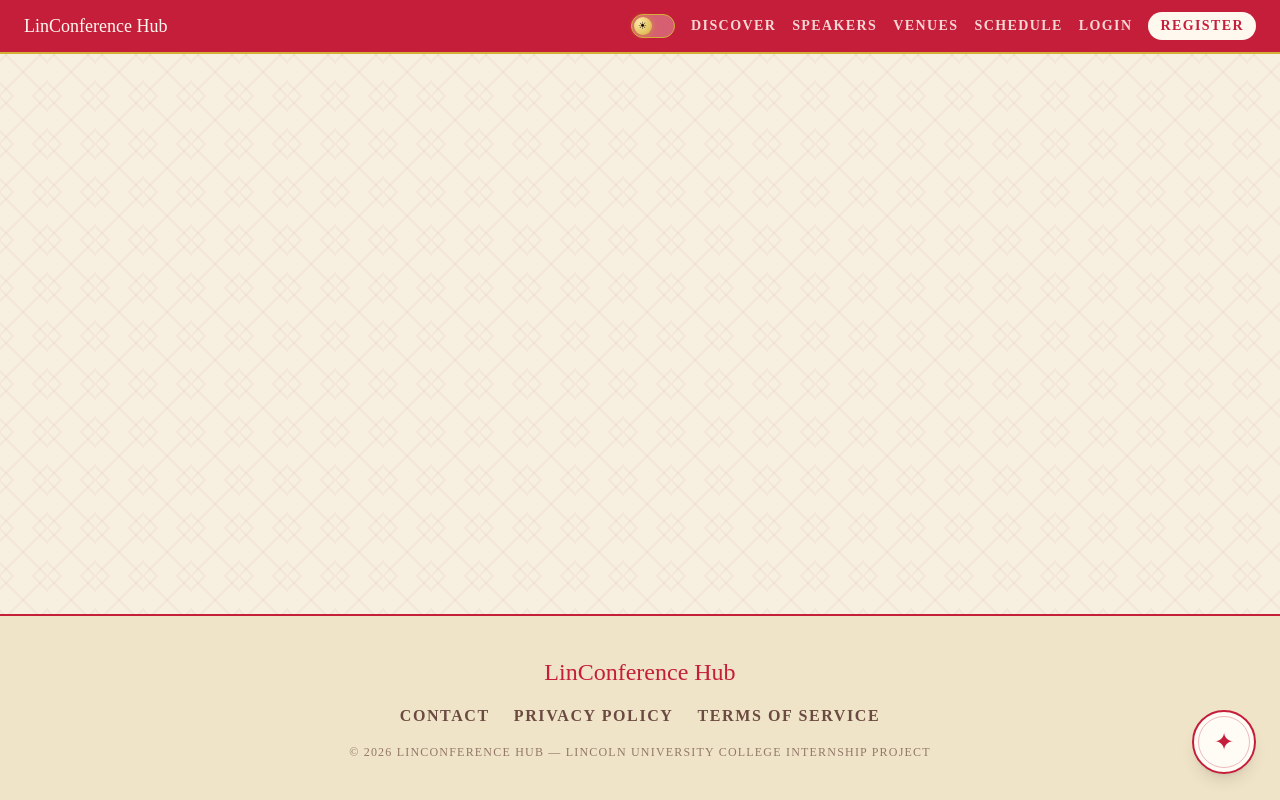
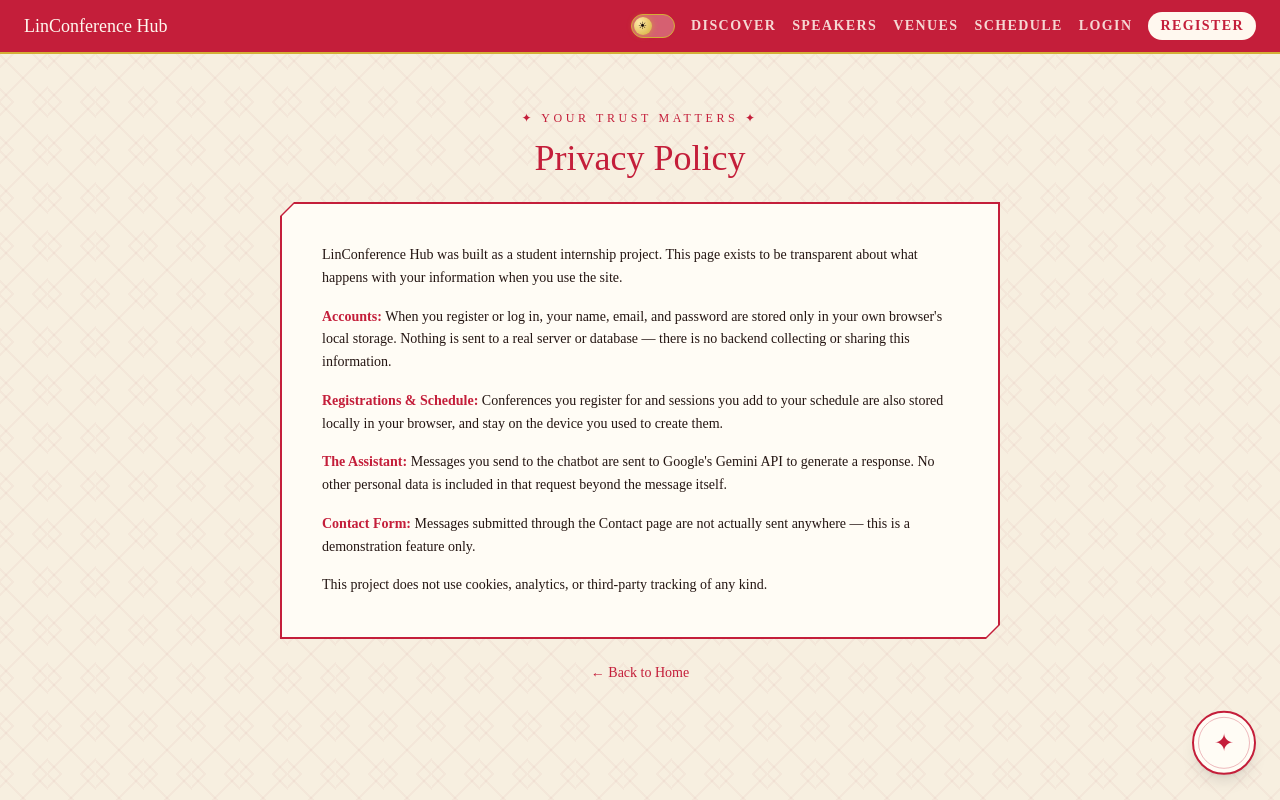
Before and after one commit to dromamiguel22-a11y/conference-platform, a React (Vite) app: page /privacy in a window 1280 px wide. Shown: the top 800 px of the page. Built offline with nearby package versions, Linux system fonts and the light colour scheme.

Commit message:
Two more Pages

```diff
--- a/src/App.jsx
+++ b/src/App.jsx
@@ -9,6 +9,8 @@
 import Speakers from "./pages/Speakers.jsx";
 import Venues from "./pages/Venues.jsx";
 import Contact from "./pages/Contact.jsx";
+import PrivacyPolicy from "./pages/PrivacyPolicy.jsx";
+import TermsOfService from "./pages/TermsOfService.jsx";
 import Chatbot from "./components/Chatbot.jsx";
 import { getTheme, decoBgStyle, gold, crimsonBright } from "./theme.js";
 
@@ -238,6 +240,8 @@
             <Route path="/speakers" element={<Speakers isDarkMode={isDarkMode} />} />
             <Route path="/venues" element={<Venues isDarkMode={isDarkMode} />} />
             <Route path="/contact" element={<Contact isDarkMode={isDarkMode} />} />
+            <Route path="/privacy" element={<PrivacyPolicy isDarkMode={isDarkMode} />} />
+            <Route path="/terms" element={<TermsOfService isDarkMode={isDarkMode} />} />
           </Routes>
         </div>
 
@@ -249,8 +253,8 @@
             </div>
             <nav className="flex flex-wrap justify-center gap-6 text-base font-['Montserrat'] uppercase tracking-widest">
               <Link to="/contact" className="uppercase font-bold hover:underline transition-all" style={{ color: theme.muted }}>Contact</Link>
-              <button className="uppercase font-bold hover:underline transition-all" style={{ color: theme.muted }}>Privacy Policy</button>
-              <button className="uppercase font-bold hover:underline transition-all" style={{ color: theme.muted }}>Terms of Service</button>
+              <Link to="/privacy" className="uppercase font-bold hover:underline transition-all" style={{ color: theme.muted }}>Privacy Policy</Link>
+              <Link to="/terms" className="uppercase font-bold hover:underline transition-all" style={{ color: theme.muted }}>Terms of Service</Link>
             </nav>
             <p className="text-xs font-['Montserrat'] uppercase tracking-widest opacity-70" style={{ color: theme.muted }}>
               © 2026 LinConference Hub — Lincoln University College Internship Project
--- /dev/null
+++ b/src/pages/PrivacyPolicy.jsx
@@ -0,0 +1,60 @@
+import { Link } from 'react-router-dom';
+import { getTheme, decoBgStyle } from '../theme.js';
+
+function PrivacyPolicy({ isDarkMode }) {
+  const theme = getTheme(isDarkMode);
+
+  return (
+    <div className="min-h-screen pb-16" style={decoBgStyle(theme)}>
+      <div className="px-6 pt-14 pb-6 max-w-3xl mx-auto text-center animate-fade-in-up">
+        <p className="text-xs font-['Montserrat'] tracking-[0.3em] uppercase mb-3" style={{ color: theme.accent }}>
+          ✦ Your Trust Matters ✦
+        </p>
+        <h1 className="font-['Bodoni_Moda'] text-4xl" style={{ color: theme.accent }}>
+          Privacy Policy
+        </h1>
+      </div>
+
+      <div className="px-6 max-w-3xl mx-auto">
+        <div className="ziggurat-frame animate-fade-in-up" style={{ '--frame-color': theme.accent }}>
+          <div className="ziggurat-inner p-8 md:p-10 font-['Montserrat'] text-sm leading-relaxed space-y-4" style={{ backgroundColor: theme.panel, color: theme.text }}>
+            <p>
+              LinConference Hub was built as a student internship project. This page exists to be transparent about
+              what happens with your information when you use the site.
+            </p>
+            <p>
+              <strong style={{ color: theme.accent }}>Accounts:</strong> When you register or log in, your name,
+              email, and password are stored only in your own browser's local storage. Nothing is sent to a
+              real server or database — there is no backend collecting or sharing this information.
+            </p>
+            <p>
+              <strong style={{ color: theme.accent }}>Registrations & Schedule:</strong> Conferences you register for
+              and sessions you add to your schedule are also stored locally in your browser, and stay on the
+              device you used to create them.
+            </p>
+            <p>
+              <strong style={{ color: theme.accent }}>The Assistant:</strong> Messages you send to the chatbot are
+              sent to Google's Gemini API to generate a response. No other personal data is included in that
+              request beyond the message itself.
+            </p>
+            <p>
+              <strong style={{ color: theme.accent }}>Contact Form:</strong> Messages submitted through the Contact
+              page are not actually sent anywhere — this is a demonstration feature only.
+            </p>
+            <p>
+              This project does not use cookies, analytics, or third-party tracking of any kind.
+            </p>
+          </div>
+        </div>
+
+        <p className="text-center mt-6 font-['Montserrat'] text-sm">
+          <Link to="/" className="hover:underline" style={{ color: theme.accent }}>
+            ← Back to Home
+          </Link>
+        </p>
+      </div>
+    </div>
+  );
+}
+
+export default PrivacyPolicy;
--- /dev/null
+++ b/src/pages/TermsOfService.jsx
@@ -0,0 +1,56 @@
+import { Link } from 'react-router-dom';
+import { getTheme, decoBgStyle } from '../theme.js';
+
+function TermsOfService({ isDarkMode }) {
+  const theme = getTheme(isDarkMode);
+
+  return (
+    <div className="min-h-screen pb-16" style={decoBgStyle(theme)}>
+      <div className="px-6 pt-14 pb-6 max-w-3xl mx-auto text-center animate-fade-in-up">
+        <p className="text-xs font-['Montserrat'] tracking-[0.3em] uppercase mb-3" style={{ color: theme.accent }}>
+          ✦ The Fine Print ✦
+        </p>
+        <h1 className="font-['Bodoni_Moda'] text-4xl" style={{ color: theme.accent }}>
+          Terms of Service
+        </h1>
+      </div>
+
+      <div className="px-6 max-w-3xl mx-auto">
+        <div className="ziggurat-frame animate-fade-in-up" style={{ '--frame-color': theme.accent }}>
+          <div className="ziggurat-inner p-8 md:p-10 font-['Montserrat'] text-sm leading-relaxed space-y-4" style={{ backgroundColor: theme.panel, color: theme.text }}>
+            <p>
+              LinConference Hub is a demonstration project built for an internship assignment. It is not a
+              commercial product, and using it does not create any binding agreement.
+            </p>
+            <p>
+              <strong style={{ color: theme.accent }}>No Real Events:</strong> All conferences, speakers, and venues
+              listed on this site are fictional and used for demonstration purposes only. Registering for a
+              conference here does not grant admission to any real event.
+            </p>
+            <p>
+              <strong style={{ color: theme.accent }}>Accounts:</strong> Since accounts are stored only in your
+              browser's local storage, they are not secure in the way a production system would be, and may be
+              lost if you clear your browser data.
+            </p>
+            <p>
+              <strong style={{ color: theme.accent }}>AI Assistant:</strong> Responses from the chatbot are
+              generated by a third-party AI model and may occasionally be inaccurate or unavailable.
+            </p>
+            <p>
+              This site is provided as-is, for demonstration and educational purposes, with no guarantee of
+              uptime, accuracy, or data persistence.
+            </p>
+          </div>
+        </div>
+
+        <p className="text-center mt-6 font-['Montserrat'] text-sm">
+          <Link to="/" className="hover:underline" style={{ color: theme.accent }}>
+            ← Back to Home
+          </Link>
+        </p>
+      </div>
+    </div>
+  );
+}
+
+export default TermsOfService;
```
